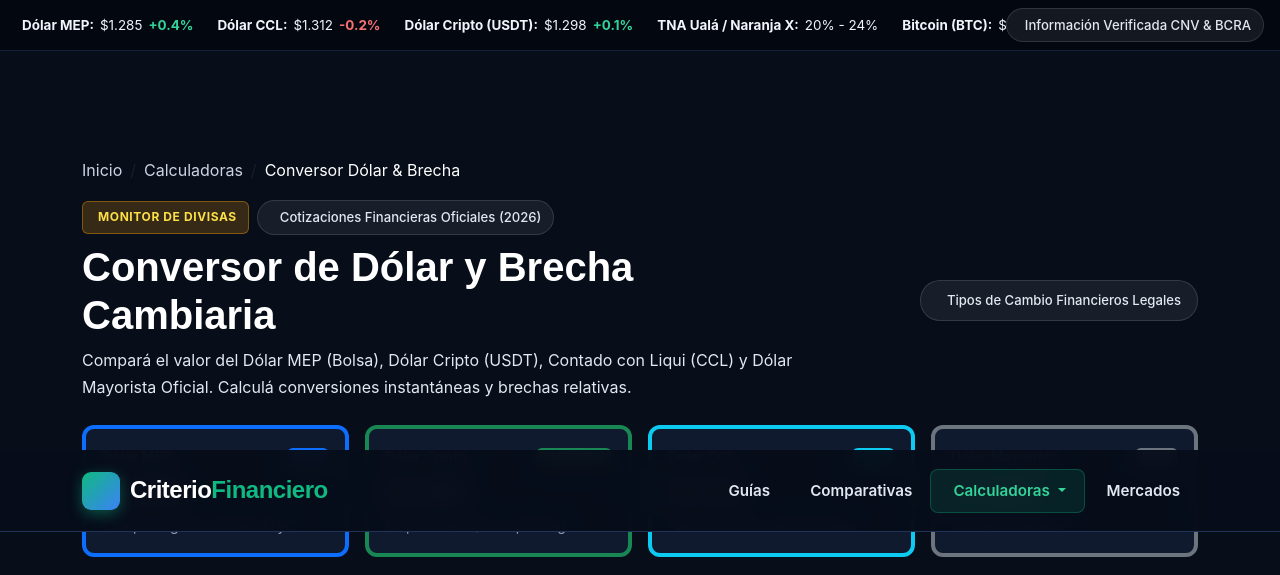
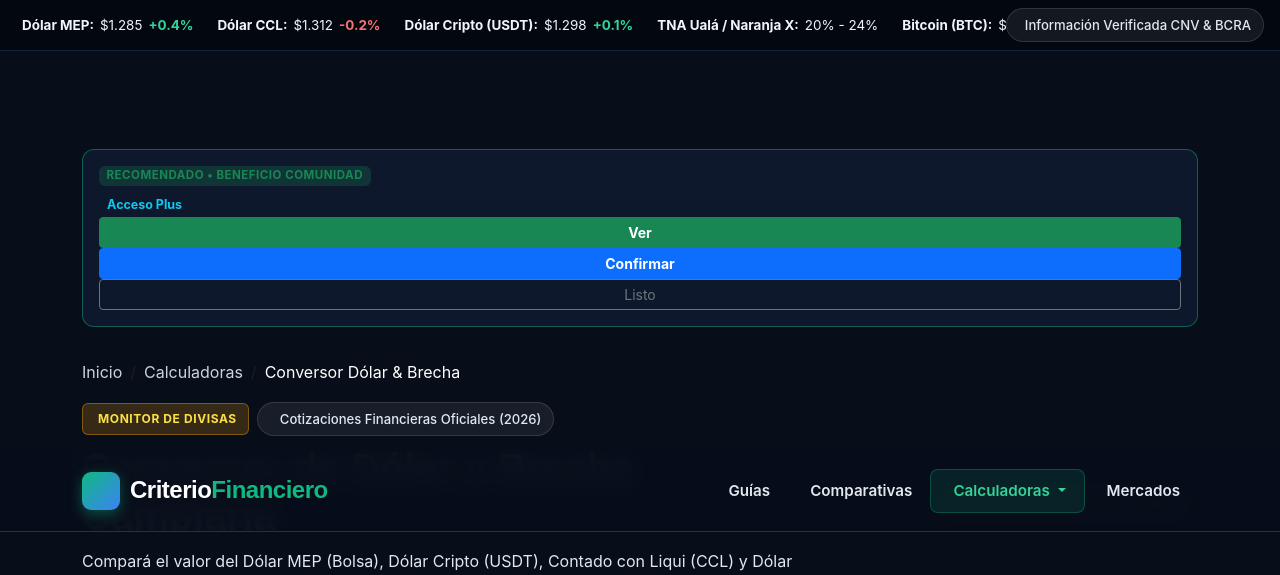
Before and after one commit to softdevon1-coder/pulsomundial, a Flask app: page /calculadoras/conversor-dolar in a window 1280 px wide. Shown: the top 575 px of the page. Run offline with Flask 3, Linux system fonts and the light colour scheme; some libraries are stand-ins or nearby versions.

Commit message:
Integrate AdsGram Task Web Component (task-56406) into base.html

```diff
--- a/webapp/templates/base.html
+++ b/webapp/templates/base.html
@@ -508,7 +508,20 @@
 
 
 
-    <!-- 4. Contenido Principal -->
+    <!-- 4. Contenido Principal + Bloque Nativo AdsGram Task (task-56406) -->
+    <div class="container mt-3">
+        <div class="card-custom p-3 mb-2" style="border-color: rgba(16, 185, 129, 0.45); background: rgba(15, 26, 46, 0.95);">
+            <div class="d-flex align-items-center justify-content-between mb-1">
+                <span class="badge bg-success bg-opacity-25 text-success" style="font-size: 0.72rem; letter-spacing: 0.5px;">RECOMENDADO • BENEFICIO COMUNIDAD</span>
+            </div>
+            <adsgram-task data-block-id="task-56406" data-debug="false" class="w-100" style="--adsgram-task-font-size: 15px; --adsgram-task-icon-size: 46px; --adsgram-task-icon-title-gap: 12px; --adsgram-task-icon-border-radius: 10px; --adsgram-task-button-width: 96px; color: #f1f5f9;">
+                <span slot="reward" class="badge bg-emerald text-info" style="font-size: 0.78rem;">Acceso Plus</span>
+                <div slot="button" class="btn btn-sm btn-success fw-bold w-100">Ver</div>
+                <div slot="claim" class="btn btn-sm btn-primary fw-bold w-100">Confirmar</div>
+                <div slot="done" class="btn btn-sm btn-outline-secondary w-100">Listo</div>
+            </adsgram-task>
+        </div>
+    </div>
     <main class="flex-grow-1">
         {% block content %}{% endblock %}
     </main>
```
